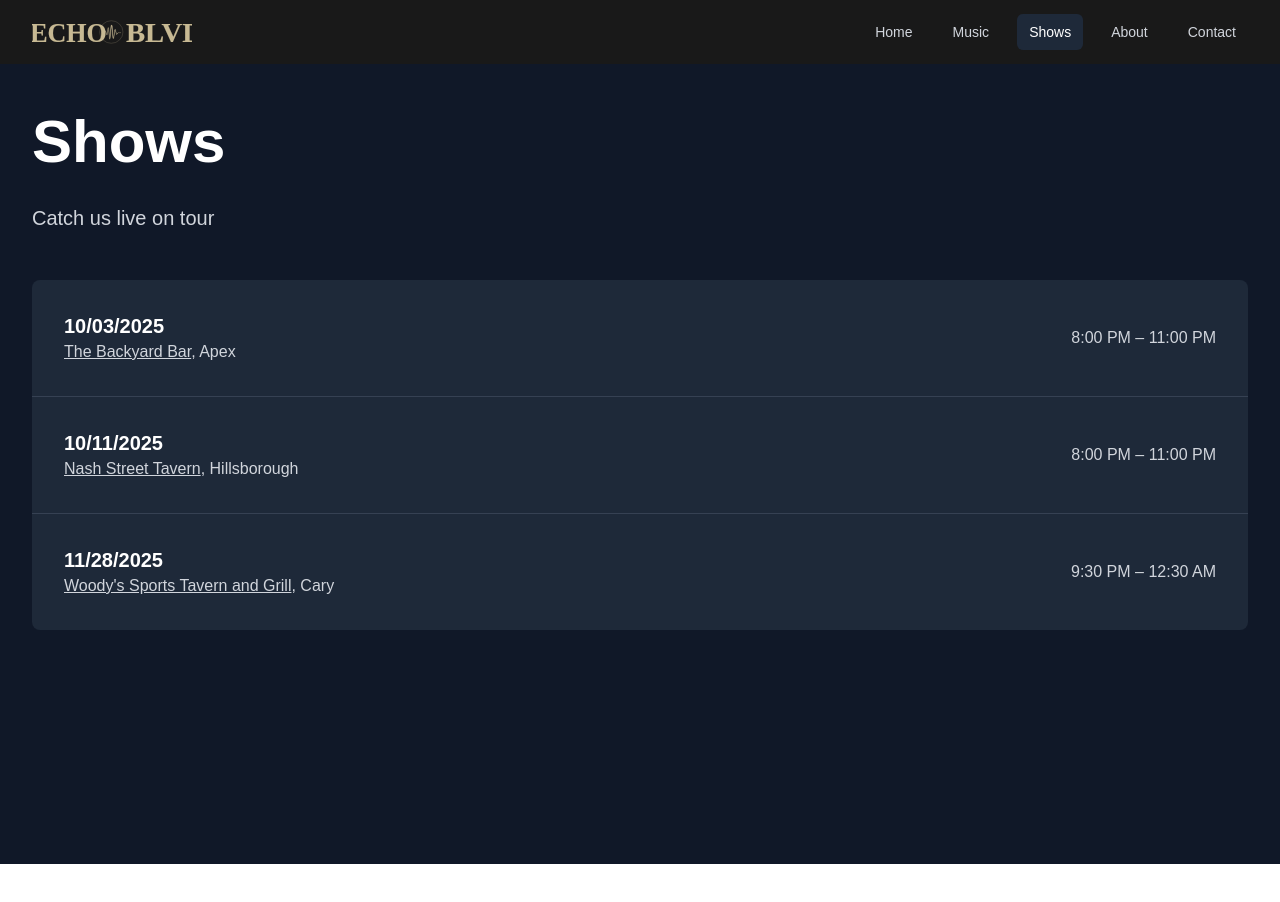
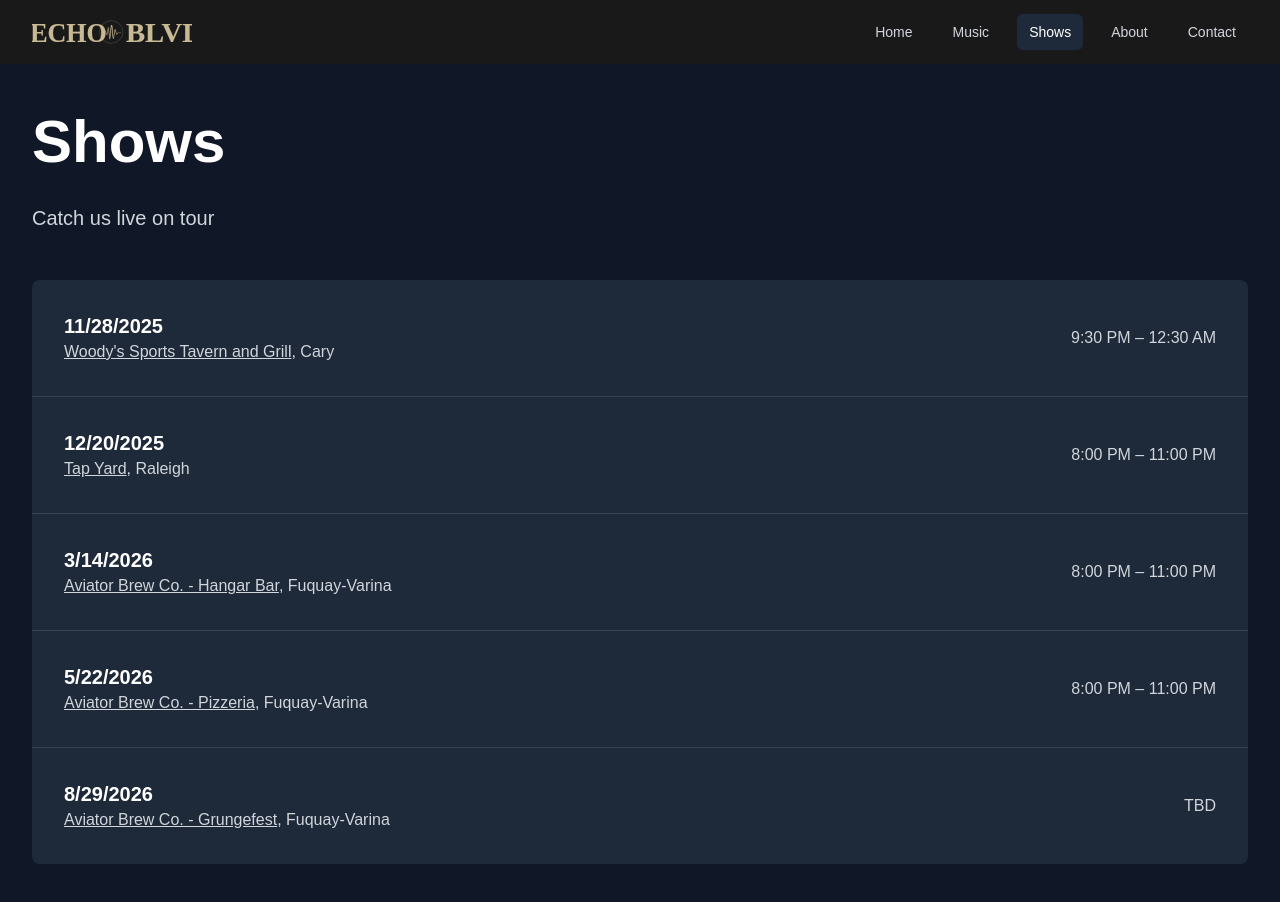
Before and after one commit to zacfermanis/echoblvd, a Next.js app: page /shows in a window 1280 px wide. Shown: the top 902 px of the page. Before the commit the page ends 864 px from the top, so only its background shows below. Built offline with nearby package versions, Linux system fonts and the light colour scheme.

Commit message:
Update show dates and venues on ShowsPage, enhancing event information and user experience. Add new event details for Aviator Brew Co. and update existing links for accuracy.

```diff
--- a/src/app/shows/page.tsx
+++ b/src/app/shows/page.tsx
@@ -15,36 +15,7 @@
         <p className="text-xl text-gray-300 mb-12">
           Catch us live on tour
         </p>
-
         <div className="bg-gray-800 rounded-lg divide-y divide-gray-700">
-          <div className="p-6 sm:p-8">
-            <div className="flex flex-col sm:flex-row sm:items-center sm:justify-between gap-2">
-              <div>
-                <h2 className="text-white text-xl font-semibold">10/03/2025</h2>
-                <p className="text-gray-300">
-                  <a href="https://www.thebackyardbarnc.com/" target="_blank" rel="noopener noreferrer" className="underline hover:text-white">
-                    The Backyard Bar
-                  </a>
-                  , Apex
-                </p>
-              </div>
-              <div className="text-gray-300">8:00 PM – 11:00 PM</div>
-            </div>
-          </div>
-          <div className="p-6 sm:p-8">
-            <div className="flex flex-col sm:flex-row sm:items-center sm:justify-between gap-2">
-              <div>
-                <h2 className="text-white text-xl font-semibold">10/11/2025</h2>
-                <p className="text-gray-300">
-                  <a href="https://www.facebook.com/NashStreetTavern/" target="_blank" rel="noopener noreferrer" className="underline hover:text-white">
-                    Nash Street Tavern
-                  </a>
-                  , Hillsborough
-                </p>
-              </div>
-              <div className="text-gray-300">8:00 PM – 11:00 PM</div>
-            </div>
-          </div>
           <div className="p-6 sm:p-8">
             <div className="flex flex-col sm:flex-row sm:items-center sm:justify-between gap-2">
               <div>
@@ -59,6 +30,62 @@
               <div className="text-gray-300">9:30 PM – 12:30 AM</div>
             </div>
           </div>
+          <div className="p-6 sm:p-8">
+            <div className="flex flex-col sm:flex-row sm:items-center sm:justify-between gap-2">
+              <div>
+                <h2 className="text-white text-xl font-semibold">12/20/2025</h2>
+                <p className="text-gray-300">
+                  <a href="https://www.tapyardraleigh.com/" target="_blank" rel="noopener noreferrer" className="underline hover:text-white">
+                    Tap Yard
+                  </a>
+                  , Raleigh
+                </p>
+              </div>
+              <div className="text-gray-300">8:00 PM – 11:00 PM</div>
+            </div>
+          </div>
+          <div className="p-6 sm:p-8">
+            <div className="flex flex-col sm:flex-row sm:items-center sm:justify-between gap-2">
+              <div>
+                <h2 className="text-white text-xl font-semibold">3/14/2026</h2>
+                <p className="text-gray-300">
+                  <a href="https://www.aviatorbrew.com/" target="_blank" rel="noopener noreferrer" className="underline hover:text-white">
+                    Aviator Brew Co. - Hangar Bar
+                  </a>
+                  , Fuquay-Varina
+                </p>
+              </div>
+              <div className="text-gray-300">8:00 PM – 11:00 PM</div>
+            </div>
+          </div>
+          <div className="p-6 sm:p-8">
+            <div className="flex flex-col sm:flex-row sm:items-center sm:justify-between gap-2">
+              <div>
+                <h2 className="text-white text-xl font-semibold">5/22/2026</h2>
+                <p className="text-gray-300">
+                  <a href="https://www.aviatorbrew.com/" target="_blank" rel="noopener noreferrer" className="underline hover:text-white">
+                    Aviator Brew Co. - Pizzeria
+                  </a>
+                  , Fuquay-Varina
+                </p>
+              </div>
+              <div className="text-gray-300">8:00 PM – 11:00 PM</div>
+            </div>
+          </div>
+          <div className="p-6 sm:p-8">
+            <div className="flex flex-col sm:flex-row sm:items-center sm:justify-between gap-2">
+              <div>
+                <h2 className="text-white text-xl font-semibold">8/29/2026</h2>
+                <p className="text-gray-300">
+                  <a href="https://www.aviatorbrew.com/" target="_blank" rel="noopener noreferrer" className="underline hover:text-white">
+                    Aviator Brew Co. - Grungefest
+                  </a>
+                  , Fuquay-Varina
+                </p>
+              </div>
+              <div className="text-gray-300">TBD</div>
+            </div>
+          </div>
         </div>
       </div>
     </div>
```
